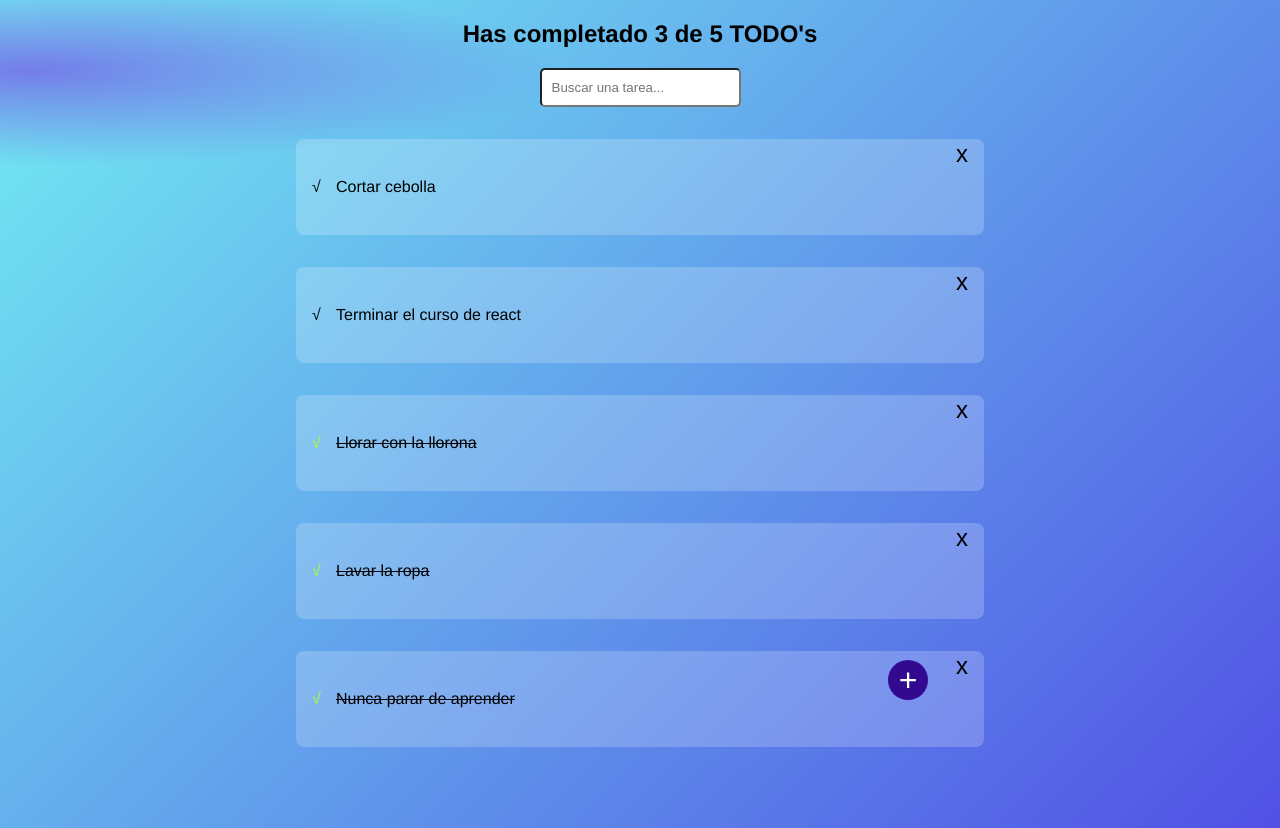
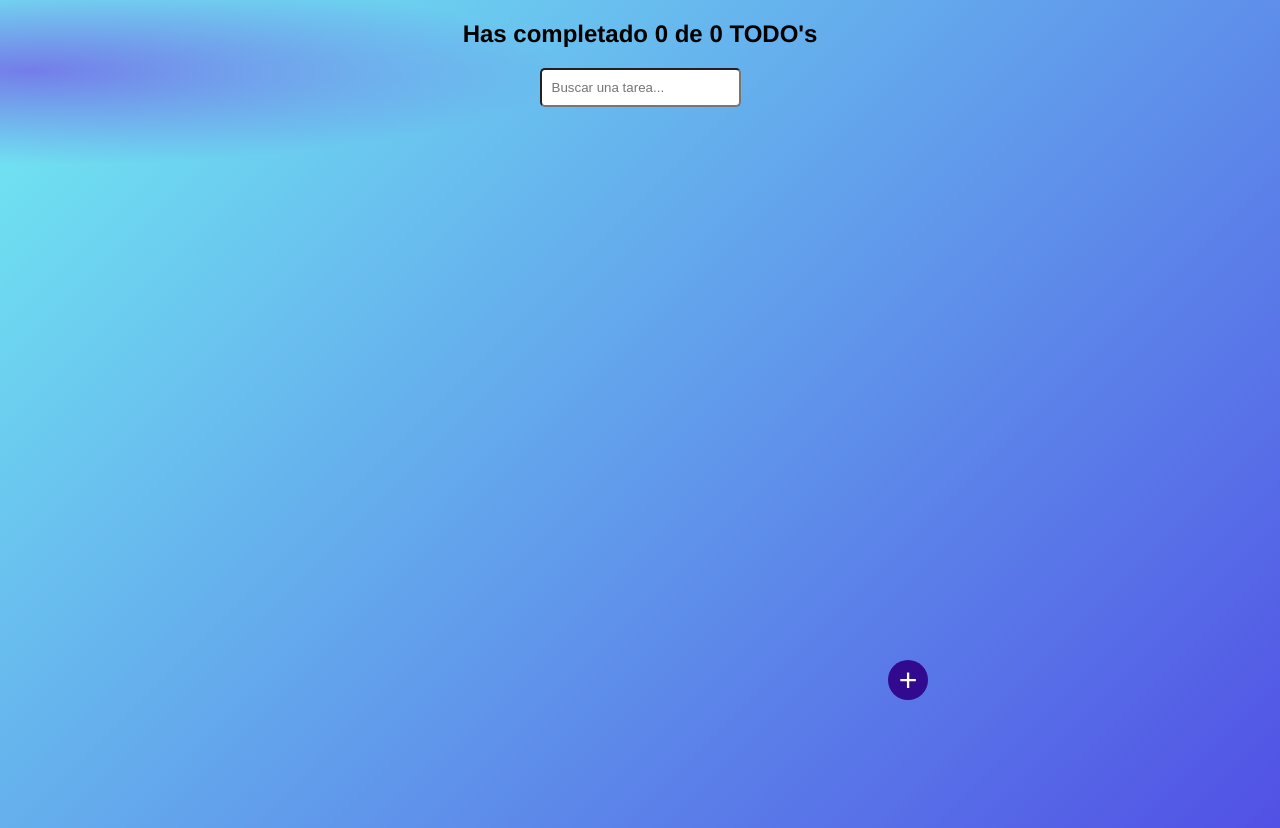
Before and after one commit to OscarAguilarL/todos-machine-react, a React (Create React App) app: page / in a window 1280 px wide. Built offline with nearby package versions, Linux system fonts and the light colour scheme.

Commit message:
Persistencia de datos con localStorage

```diff
--- a/src/App.js
+++ b/src/App.js
@@ -1,16 +1,18 @@
 import React, { useState } from 'react';
 import { AppUI } from './containers/AppUI/AppUI';
 
-const defaultTodos = [
-  { text: 'Cortar cebolla', completed: false },
-  { text: 'Terminar el curso de react', completed: false },
-  { text: 'Llorar con la llorona', completed: true },
-  { text: 'Lavar la ropa', completed: true },
-  { text: 'Nunca parar de aprender', completed: true },
-];
+function App() {
+  const localStorageTodos = localStorage.getItem('TODOS_V1');
+  let parsedTodos;
 
-function App() {
-  const [todos, setTodos] = useState(defaultTodos);
+  if (!localStorageTodos) {
+    localStorage.setItem('TODOS_V1', JSON.stringify([]));
+    parsedTodos = [];
+  } else {
+    parsedTodos = JSON.parse(localStorageTodos);
+  }
+
+  const [todos, setTodos] = useState(parsedTodos);
   const [searchValue, setSearchValue] = useState('');
 
   const completedTodos = todos.filter((todo) => !!todo.completed).length;
@@ -27,6 +29,12 @@
     });
   }
 
+  const saveTodos = (newTodos) => {
+    const stringifiedTodos = JSON.stringify(newTodos);
+    localStorage.setItem('TODOS_V1', stringifiedTodos);
+    setTodos(newTodos);
+  };
+
   const completeTodo = (text) => {
     const todoIndex = todos.findIndex((todo) => todo.text === text);
 
@@ -35,7 +43,7 @@
 
     console.log('complete');
 
-    setTodos(newTodos);
+    saveTodos(newTodos);
   };
 
   const deleteTodo = (text) => {
@@ -45,7 +53,7 @@
 
     newTodos.splice(todoIndex, 1);
 
-    setTodos(newTodos);
+    saveTodos(newTodos);
   };
 
   return (
```
